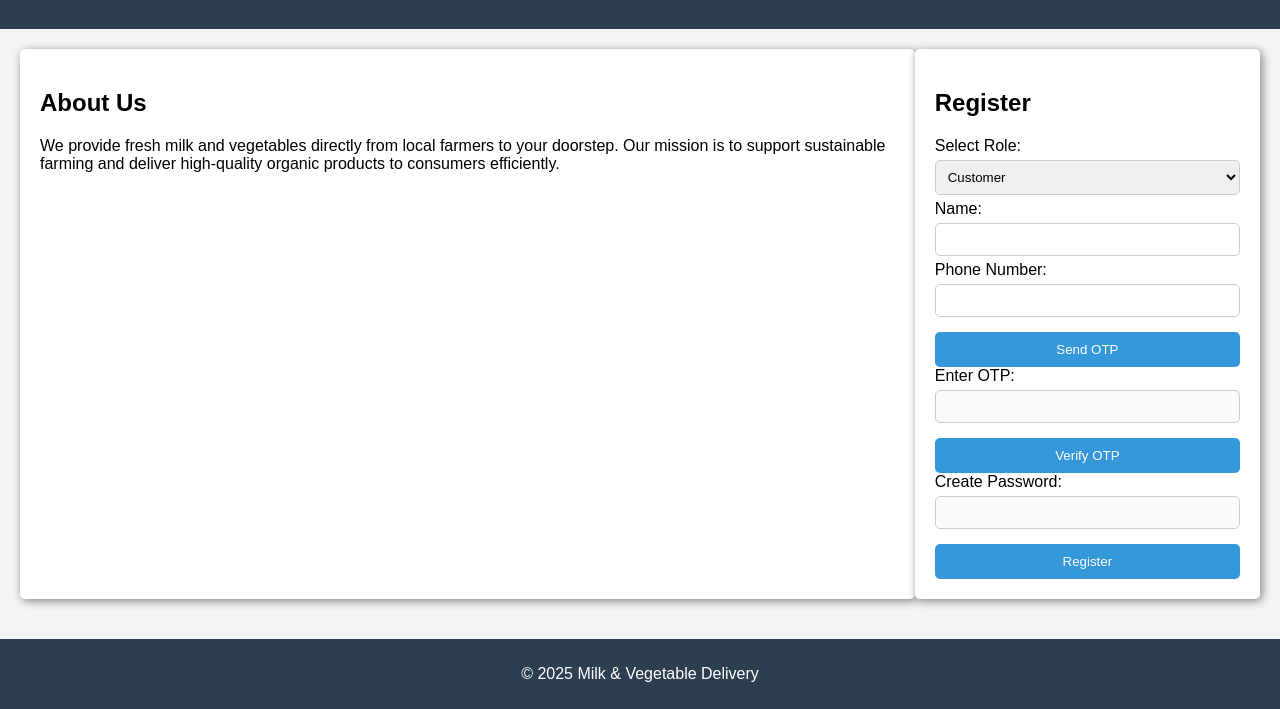
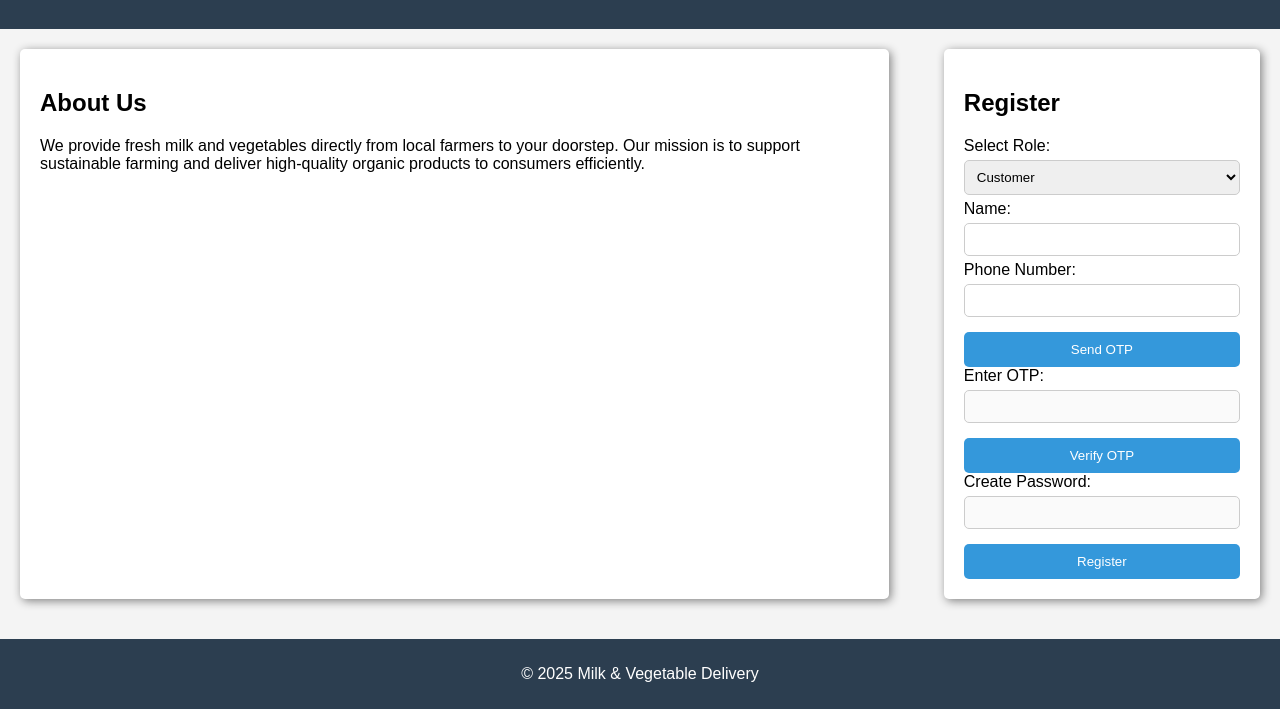
Before and after one commit to Sinchana-01/farm2home, a plain HTML site: page index.html in a window 1280 px wide. Shown: the part 103-812 px from the top of the page. Drawn offline with Linux system fonts and the light colour scheme.

Commit message:
Update style.css

```diff
--- a/style.css
+++ b/style.css
@@ -47,7 +47,7 @@ nav ul li a {
 
 /* About Us (75%) */
 .about {
-    width: 70%;
+    width: 75%;
     padding: 20px;
     background: white;
     box-shadow: 2px 2px 10px gray;
@@ -85,6 +85,10 @@ button {
     margin-top: 10px;
 }
 
+.spacer {
+    width: 5%;
+}
+
 button:disabled {
     background: gray;
     cursor: not-allowed;
```
